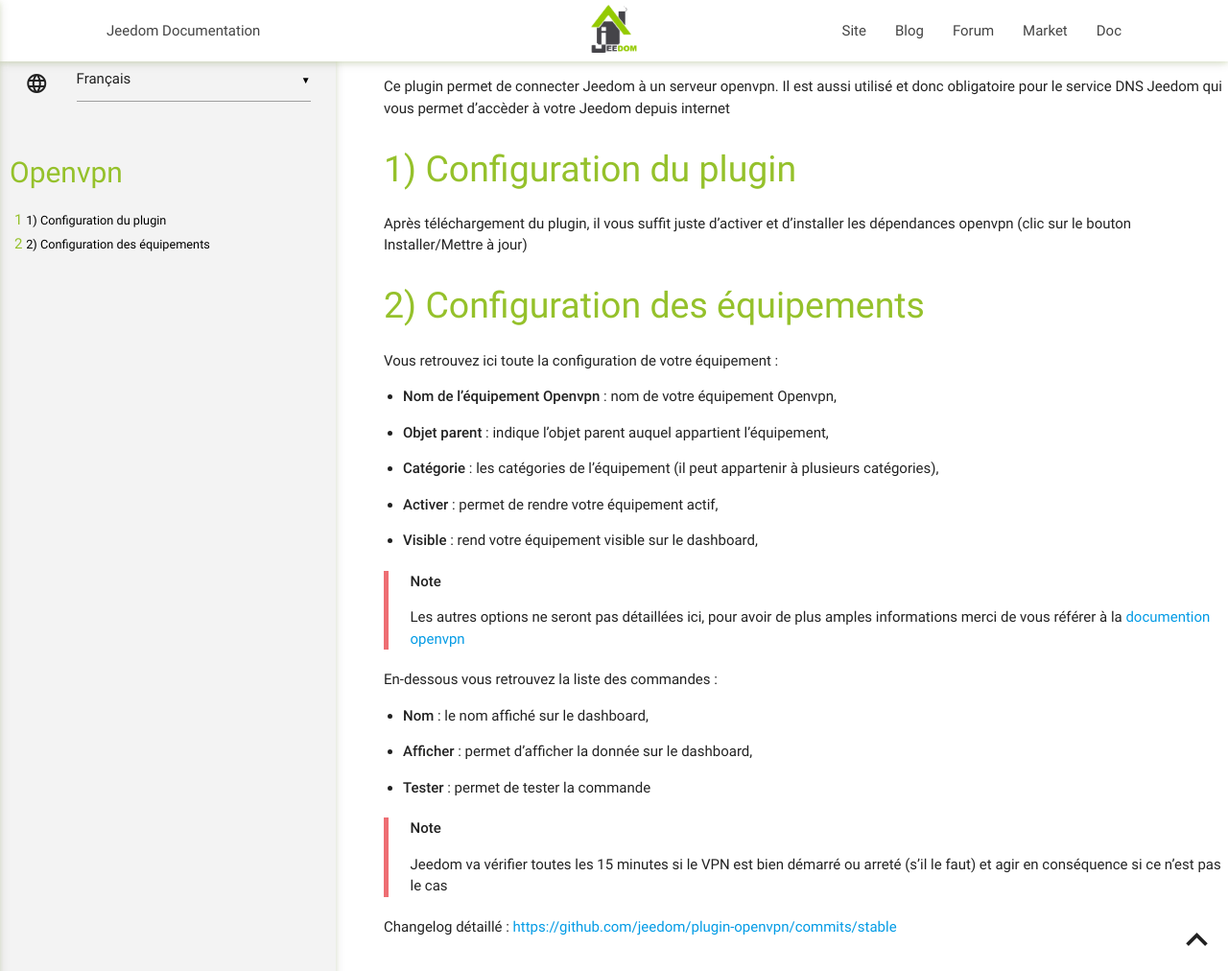
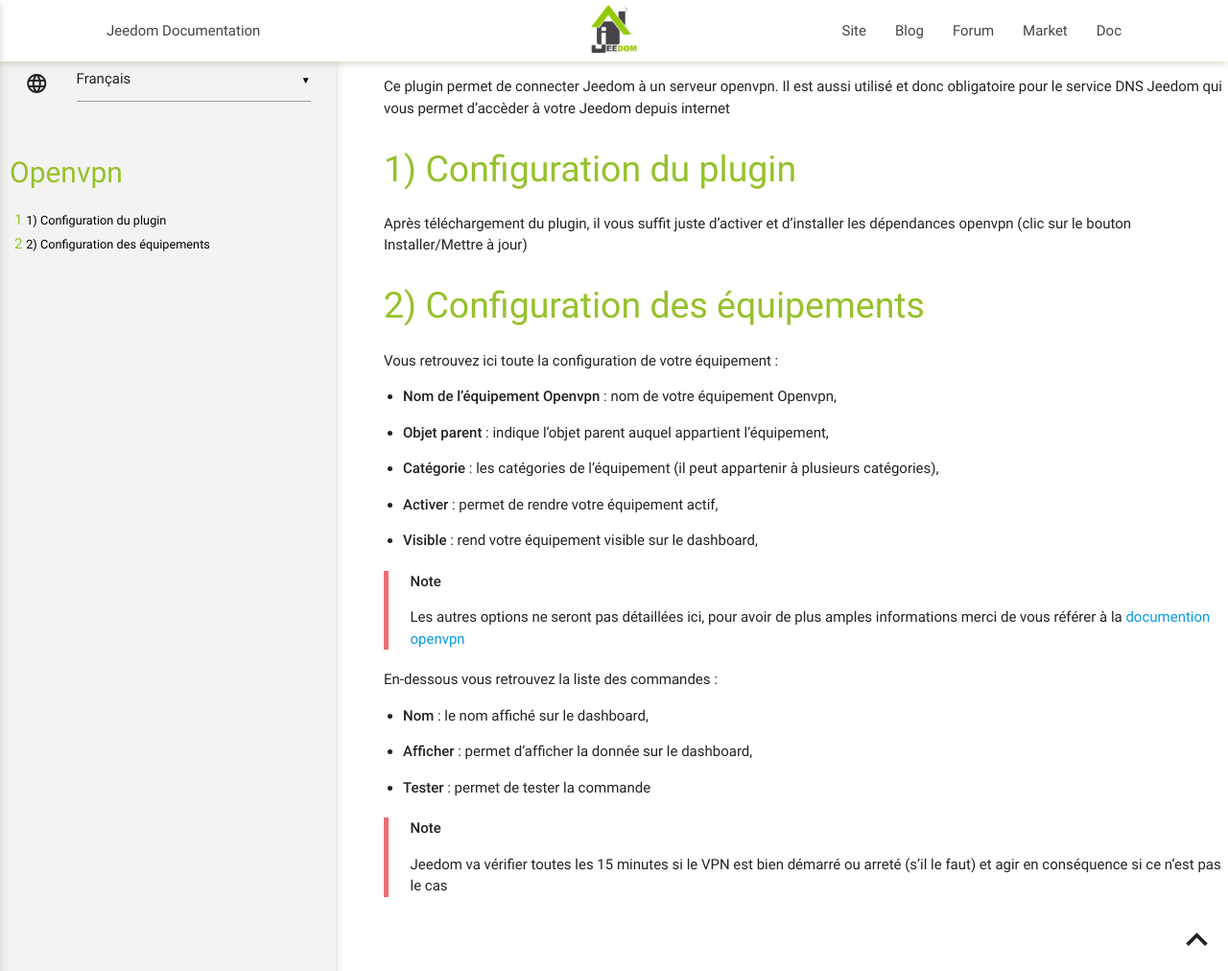
Before and after one commit to jeedom/plugin-openvpn, a Jekyll site: the page built from docs/fr_FR/index.md, in a window 1280 px wide and 1012 px high. Shown: the whole window at 96% size. Built offline with Jekyll 4.4.1, drawn with Linux system fonts in a browser that asks for light colours; our own code applies the rules of GitHub Pages for plain Markdown files.

Commit message:
Update index.md

```diff
--- a/docs/fr_FR/index.md
+++ b/docs/fr_FR/index.md
@@ -44,6 +44,3 @@ En-dessous vous retrouvez la liste des commandes :
 >
 > Jeedom va vérifier toutes les 15 minutes si le VPN est bien démarré ou
 > arreté (s’il le faut) et agir en conséquence si ce n’est pas le cas
-
-Changelog détaillé :
-<https://github.com/jeedom/plugin-openvpn/commits/stable>
```
